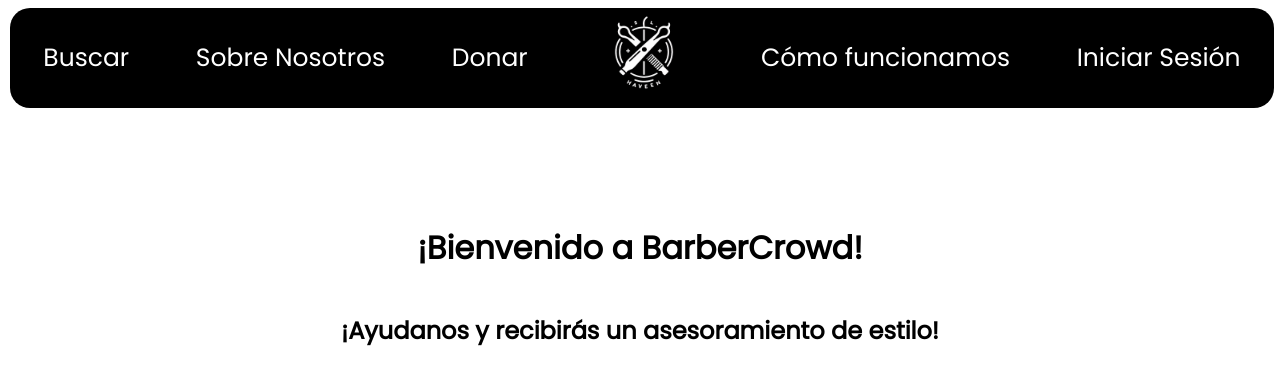
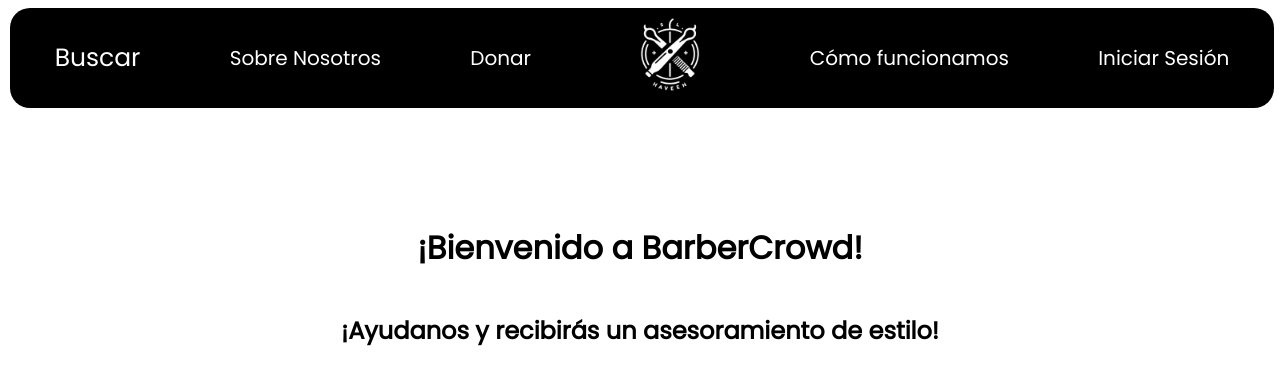
Before and after one commit to LopezJimenezCarlos/Crowdfunding, a plain HTML site: page index.html in a window 1280 px wide. In both pictures the pointer is over the item "Buscar". Drawn offline with Linux system fonts and the light colour scheme.

Commit message:
Update style.css

```diff
--- a/css/style.css
+++ b/css/style.css
@@ -19,10 +19,18 @@
     border-radius: 20px;
     align-content: center
 }
-.item_barra{
+.item_barra {
     margin: 7px;
     padding: 5px;
+    font-size: 20px; /* Tamaño original del texto */
+    transition: font-size 0.7s; /* Transición al tamaño original */
 }
+
+.item_barra:hover {
+    font-size: 25px; /* Tamaño del texto al pasar el ratón */
+    transition: font-size 0.7s; /* Transición al tamaño más grande */
+}
+
 .nav__link {
     text-decoration: none;
     color: white; /* Color del texto */
```
